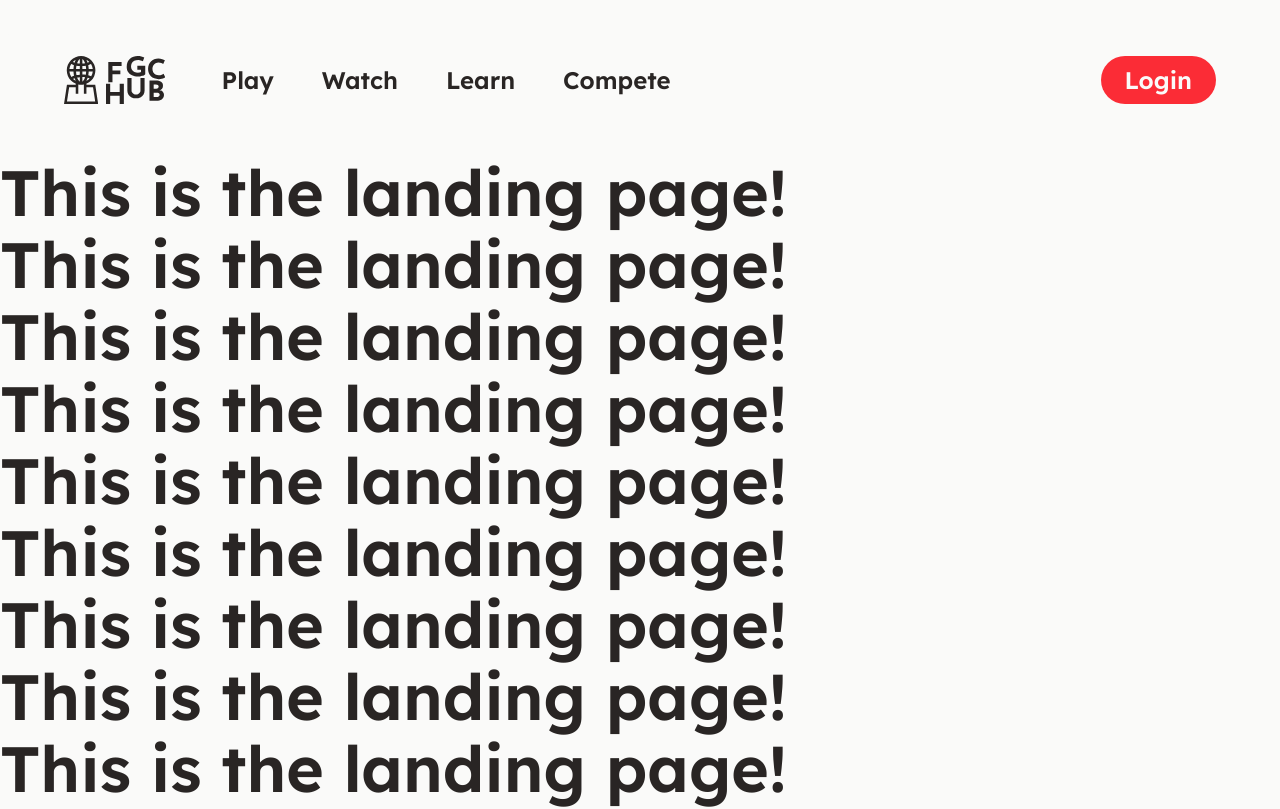
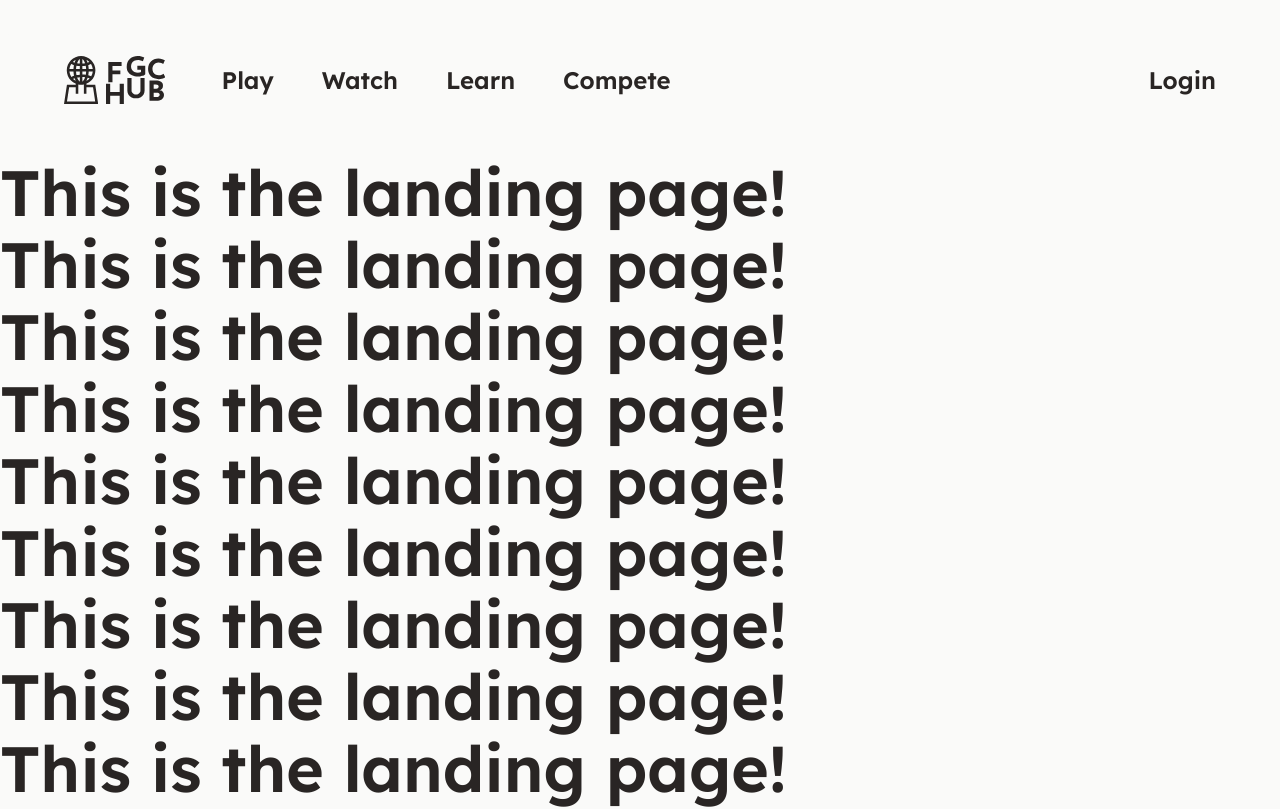
Before and after one commit to geralddhill/fgc-hub, a Next.js app: page / in a window 1280 px wide. Shown: the top 809 px of the page. Built offline with nearby package versions, Linux system fonts and the light colour scheme.

Commit message:
Added new button components
Replaced .btn1 and .btn2 classes with ButtonPrimary and ButtonSecondary components.

```diff
--- /dev/null
+++ b/src/ui/Buttons.tsx
@@ -0,0 +1,19 @@
+import {ButtonHTMLAttributes} from "react";
+import {cn} from "@/lib/utils";
+
+
+export function ButtonPrimary({className, children, ...props}: ButtonHTMLAttributes<HTMLButtonElement>) {
+    return (<button {...props} className={cn("cursor-pointer bg-color-500 active:bg-color-600 border-color-500" +
+        " active:border-color-600 dark:bg-color-700 dark:active:bg-color-600 dark:border-color-700 dark:active:border-color-600" +
+        " text-mono-50 px-6 py-2 rounded-4xl duration-600", className)}>
+        {children}
+    </button>)
+}
+
+export function ButtonSecondary({className, children, ...props}: ButtonHTMLAttributes<HTMLButtonElement>) {
+    return (<button {...props} className={cn("cursor-pointer border-color-500 text-color-500 active:border-color-600" +
+        " active:text-color-600 dark:border-color-600 dark:text-color-600 dark:active:border-color-500 dark:active:text-color-500" +
+        " px-6 py-2 rounded-4xl border-4 border-solid hover:shadow-xl transition-shadow duration-600", className)}>
+        {children}
+    </button>)
+}
--- a/src/ui/globals.css
+++ b/src/ui/globals.css
@@ -121,18 +121,6 @@
     font-family: var(--ff);
     @apply bg-mono-50 text-mono-800 dark:bg-mono-800 dark:text-mono-50;
   }
-  .btn1 {
-    @apply cursor-pointer bg-color-500 active:bg-color-600 border-color-500 active:border-color-600
-    dark:bg-color-700 dark:active:bg-color-600 dark:border-color-700 dark:active:border-color-600
-    text-mono-50 px-6 py-2 rounded-3xl
-    hover:shadow-xl transition-shadow duration-600;
-  }
-  .btn2 {
-    @apply cursor-pointer border-color-500 text-color-500 active:border-color-600 active:text-color-600
-    dark:border-color-600 dark:text-color-600 dark:active:border-color-500 dark:active:text-color-500
-    px-6 py-2 rounded-3xl border-4 border-solid
-    hover:shadow-xl transition-shadow duration-600;
-  }
   .selectable {
     transition: box-shadow 250ms, scale 250ms;
     @apply shadow-md/10;
```
